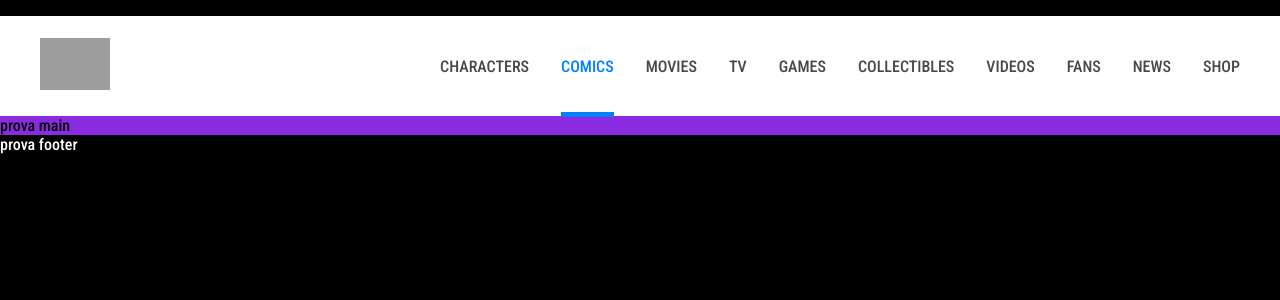
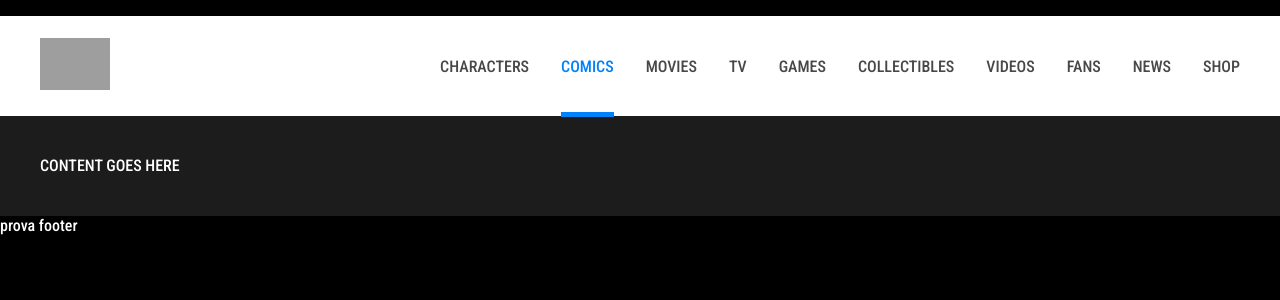
Before and after one commit to emilianogastaldo/vite-comics, a Vue app: page / in a window 1280 px wide. Shown: the top 300 px of the page. Built offline with nearby package versions, Linux system fonts and the light colour scheme; grey boxes are pictures that could not be loaded.

Commit message:
added main

```diff
--- a/src/components/AppMain.vue
+++ b/src/components/AppMain.vue
@@ -6,12 +6,27 @@ export default {
 
 <template>
     <main>
-        prova main
+        <section class="wrapper">
+            <p>
+                CONTENT GOES HERE
+            </p>
+        </section>
     </main>
 </template>
 
 <style scoped>
 main {
-    background-color: blueviolet;
+    background-color: #1C1C1C;
+    color: white;
+    height: 100px;
+}
+
+section {
+    line-height: 100px;
+}
+
+.wrapper {
+    width: 1200px;
+    margin: 0 auto;
 }
 </style>
```
